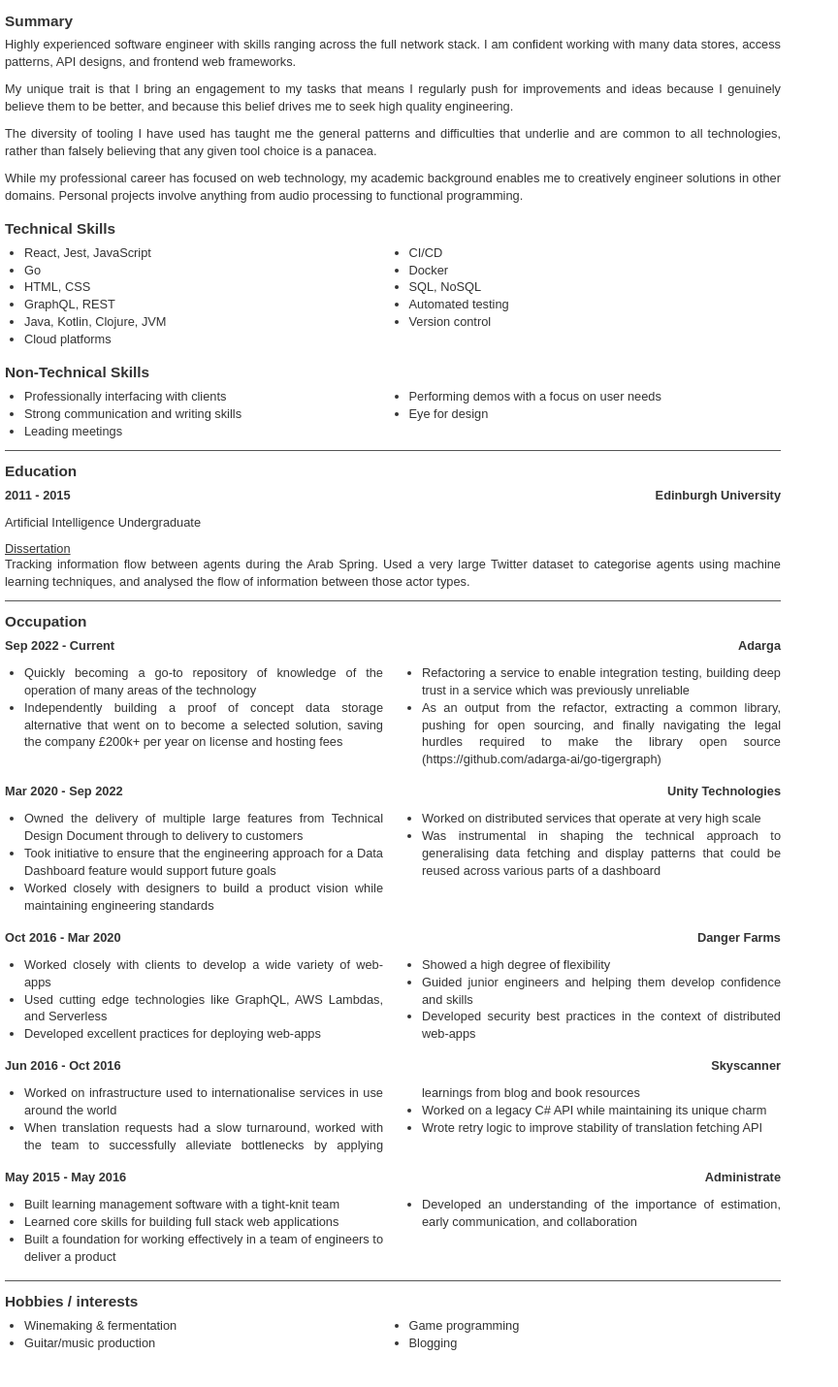
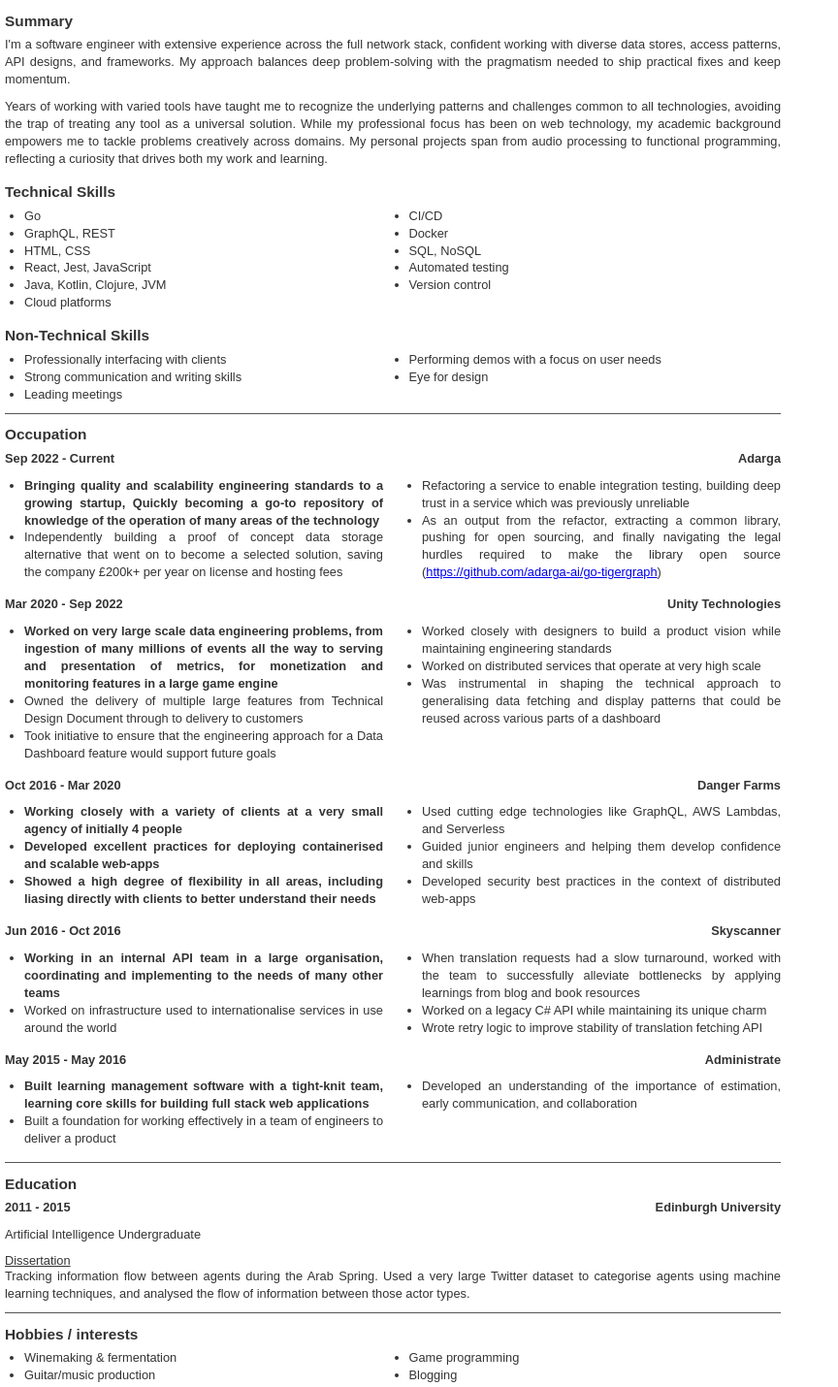
Before and after one commit to curlywurlycraig/cv, a plain HTML site: page index.html in a window 1280 px wide. Shown: the part 149-1579 px from the top of the page at 97% size, without its empty margins (0-864 px from the left). Before the commit the page ends 1557 px from the top, so only its background shows below. Drawn offline with Linux system fonts and the light colour scheme.

Commit message:
Update CV

```diff
--- a/index.html
+++ b/index.html
@@ -20,40 +20,30 @@
 
     <p>
 
-      Highly experienced software engineer with skills ranging across
-      the full network stack. I am confident working with many data
-      stores, access patterns, API designs, and frontend web
-      frameworks.
+    I'm a software engineer with extensive experience across the full network
+    stack, confident working with diverse data stores, access patterns, API
+    designs, and frameworks. My approach balances deep problem-solving
+    with the pragmatism needed to ship practical fixes and keep momentum.
 
     <p>
 
-      My unique trait is that I bring an engagement to my tasks that means I
-      regularly push for improvements and ideas because I genuinely believe
-      them to be better, and because this belief drives me to seek high quality
-      engineering.
-
-    <p>
-
-      The diversity of tooling I have used has taught me the general patterns
-      and difficulties that underlie and are common to all technologies, rather
-      than falsely believing that any given tool choice is a panacea.
-
-    <p>
-
-      While my professional career has focused on web technology, my
-      academic background enables me to creatively engineer solutions
-      in other domains. Personal projects involve anything from audio
-      processing to functional programming.
+    Years of working with varied tools have taught me to recognize the underlying
+    patterns and challenges common to all technologies, avoiding the trap of
+    treating any tool as a universal solution. While my professional focus has been
+    on web technology, my academic background empowers me to tackle problems
+    creatively across domains. My personal projects span from audio processing to
+    functional programming, reflecting a curiosity that drives both my work and
+    learning.
 
     </p>
 
     <h3>Technical Skills</h3>
 
     <ul>
+      <li>Go</li>
+      <li>GraphQL, REST</li>
+      <li>HTML, CSS</li>
       <li>React, Jest, JavaScript</li>
-      <li>Go</li>
-      <li>HTML, CSS</li>
-      <li>GraphQL, REST</li>
       <li>Java, Kotlin, Clojure, JVM</li>
       <li>Cloud platforms</li>
       <li>CI/CD</li>
@@ -72,6 +62,110 @@
       <li>Performing demos with a focus on user needs</li>
       <li>Eye for design</li>
     </ul>
+
+    <hr />
+
+    <h3>Occupation</h3>
+
+    <div class="occupation-title-container">
+      <p class="date-range">Sep 2022 - Current</p>
+      <p>Adarga</p>
+    </div>
+
+    <div class="occupation-content">
+    <ul>
+      <li><b>Bringing quality and scalability engineering standards to a growing
+      startup, Quickly becoming a go-to repository of knowledge of the operation
+      of many areas of the technology</b></li>
+      <li>Independently building a proof of concept data storage alternative
+          that went on to become a selected solution, saving the company
+          &pound;200k+ per year on license and hosting fees</li>
+      <li>Refactoring a service to enable integration testing, building deep
+          trust in a service which was previously unreliable</li>
+      <li>As an output from the refactor, extracting a common library, pushing
+          for open sourcing, and finally navigating the legal hurdles required
+          to make the library open source
+          (<a href="https://github.com/adarga-ai/go-tigergraph">https://github.com/adarga-ai/go-tigergraph</a>)</li>
+    </ul>
+    </div>
+
+    <div class="occupation-title-container">
+      <p class="date-range">Mar 2020 - Sep 2022</p>
+      <p>Unity Technologies</p>
+    </div>
+
+    <div class="occupation-content">
+    <ul>
+      <li><b>Worked on very large scale data engineering problems, from
+      ingestion of many millions of events all the way to serving and
+      presentation of metrics, for monetization and monitoring features in a
+      large game engine</b></li>
+      <li>Owned the delivery of multiple large features from Technical
+      Design Document through to delivery to customers</li>
+      <li>Took initiative to ensure that the engineering approach for
+      a Data Dashboard feature would support future goals</li>
+      <li>Worked closely with designers to build a product vision
+      while maintaining engineering standards</li>
+      <li>Worked on distributed services that operate at very high scale</li>
+      <li>Was instrumental in shaping the technical approach to generalising
+          data fetching and display patterns that could be reused across
+          various parts of a dashboard</li>
+    </ul>
+    </div>
+
+    <div class="occupation-title-container">
+      <p class="date-range">Oct 2016 - Mar 2020</p>
+      <p>Danger Farms</p>
+    </div>
+
+    <div class="occupation-content">
+    <ul>
+      <li><b>Working closely with a variety of clients at a very small agency of
+      initially 4 people</b></li>
+      <li><b>Developed excellent practices for deploying containerised and
+      scalable web-apps</b></li>
+      <li><b>Showed a high degree of flexibility in all areas, including liasing
+      directly with clients to better understand their needs</b></li>
+      <li>Used cutting edge technologies like GraphQL, AWS Lambdas, and Serverless</li>
+      <li>Guided junior engineers and helping them develop confidence and skills</li>
+      <li>Developed security best practices in the context of distributed web-apps</li>
+    </ul>
+    </div>
+
+    <div class="occupation-title-container">
+      <p class="date-range">Jun 2016 - Oct 2016</p>
+      <p>Skyscanner</p>
+    </div>
+
+    <div class="occupation-content">
+    <ul>
+      <li><b>Working in an internal API team in a large organisation,
+      coordinating and implementing to the needs of many other teams</b></li>
+      <li>Worked on infrastructure used to internationalise services in use
+          around the world</li>
+      <li>When translation requests had a slow turnaround, worked with the team
+          to successfully alleviate bottlenecks by applying learnings from blog
+          and book resources</li>
+      <li>Worked on a legacy C# API while maintaining its unique charm</li>
+      <li>Wrote retry logic to improve stability of translation fetching API</li>
+    </ul>
+    </div>
+
+    <div class="occupation-title-container">
+      <p class="date-range">May 2015 - May 2016</p>
+      <p>Administrate</p>
+    </div>
+
+    <div class="occupation-content">
+    <ul>
+      <li><b>Built learning management software with a tight-knit team, learning
+      core skills for building full stack web applications</b></li>
+      <li>Built a foundation for working effectively in a team of engineers to
+          deliver a product</li>
+      <li>Developed an understanding of the importance of estimation, early
+          communication, and collaboration</li>
+    </ul>
+    </div>
 
     <hr />
 
@@ -95,100 +189,6 @@
 
     <hr />
 
-    <h3>Occupation</h3>
-
-    <div class="occupation-title-container">
-      <p class="date-range">Sep 2022 - Current</p>
-      <p>Adarga</p>
-    </div>
-
-    <div class="occupation-content">
-    <ul>
-      <li>Quickly becoming a go-to repository of knowledge of the operation of
-          many areas of the technology</li>
-      <li>Independently building a proof of concept data storage alternative
-          that went on to become a selected solution, saving the company
-          &pound;200k+ per year on license and hosting fees</li>
-      <li>Refactoring a service to enable integration testing, building deep
-          trust in a service which was previously unreliable</li>
-      <li>As an output from the refactor, extracting a common library, pushing
-          for open sourcing, and finally navigating the legal hurdles required
-          to make the library open source
-          (https://github.com/adarga-ai/go-tigergraph)</li>
-    </ul>
-    </div>
-
-    <div class="occupation-title-container">
-      <p class="date-range">Mar 2020 - Sep 2022</p>
-      <p>Unity Technologies</p>
-    </div>
-
-    <div class="occupation-content">
-    <ul>
-      <li>Owned the delivery of multiple large features from Technical
-      Design Document through to delivery to customers</li>
-      <li>Took initiative to ensure that the engineering approach for
-      a Data Dashboard feature would support future goals</li>
-      <li>Worked closely with designers to build a product vision
-      while maintaining engineering standards</li>
-      <li>Worked on distributed services that operate at very high scale</li>
-      <li>Was instrumental in shaping the technical approach to generalising
-          data fetching and display patterns that could be reused across
-          various parts of a dashboard</li>
-    </ul>
-    </div>
-
-    <div class="occupation-title-container">
-      <p class="date-range">Oct 2016 - Mar 2020</p>
-      <p>Danger Farms</p>
-    </div>
-
-    <div class="occupation-content">
-    <ul>
-      <li>Worked closely with clients to develop a wide variety of web-apps</li>
-      <li>Used cutting edge technologies like GraphQL, AWS Lambdas, and Serverless</li>
-      <li>Developed excellent practices for deploying web-apps</li>
-      <li>Showed a high degree of flexibility</li>
-      <li>Guided junior engineers and helping them develop confidence and skills</li>
-      <li>Developed security best practices in the context of distributed web-apps</li>
-    </ul>
-    </div>
-
-    <div class="occupation-title-container">
-      <p class="date-range">Jun 2016 - Oct 2016</p>
-      <p>Skyscanner</p>
-    </div>
-
-    <div class="occupation-content">
-    <ul>
-      <li>Worked on infrastructure used to internationalise services in use
-          around the world</li>
-      <li>When translation requests had a slow turnaround, worked with the team
-          to successfully alleviate bottlenecks by applying learnings from blog
-          and book resources</li>
-      <li>Worked on a legacy C# API while maintaining its unique charm</li>
-      <li>Wrote retry logic to improve stability of translation fetching API</li>
-    </ul>
-    </div>
-
-    <div class="occupation-title-container">
-      <p class="date-range">May 2015 - May 2016</p>
-      <p>Administrate</p>
-    </div>
-
-    <div class="occupation-content">
-    <ul>
-      <li>Built learning management software with a tight-knit team</li>
-      <li>Learned core skills for building full stack web applications</li>
-      <li>Built a foundation for working effectively in a team of engineers to
-          deliver a product</li>
-      <li>Developed an understanding of the importance of estimation, early
-          communication, and collaboration</li>
-    </ul>
-    </div>
-
-    <hr />
-
     <h3>Hobbies / interests</h3>
 
     <ul>
--- a/styles.css
+++ b/styles.css
@@ -81,3 +81,7 @@ ul {
     -moz-columns: 2;
     column-gap: 40px;
 }
+
+b {
+    font-weight: 600;
+}
```
